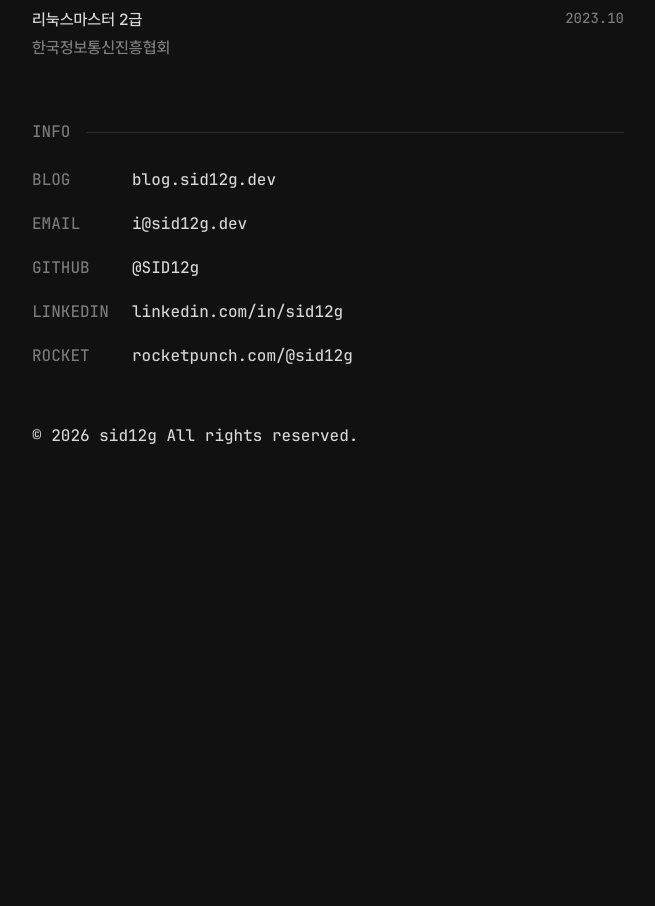
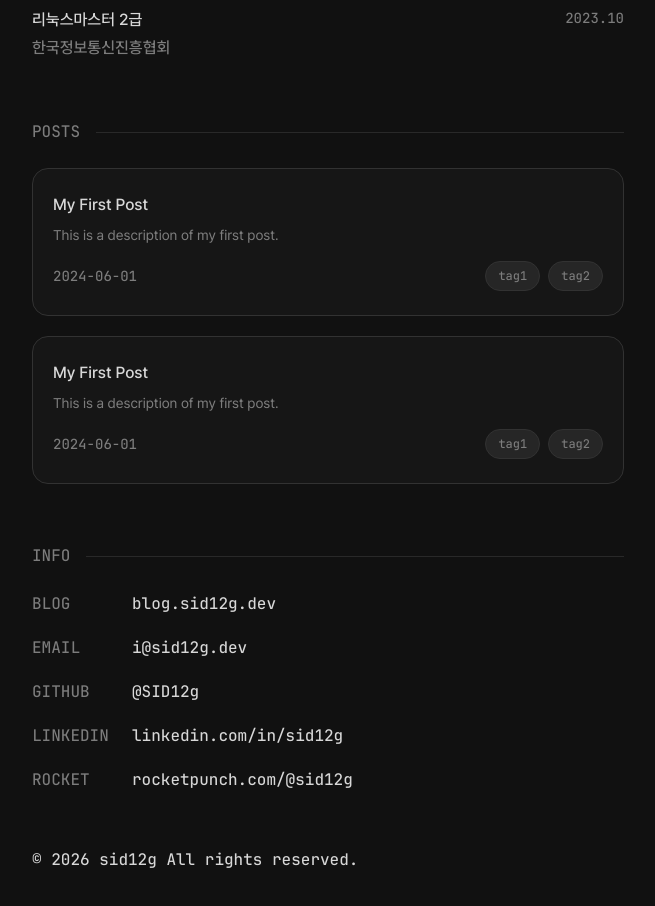
Before and after one commit to SID12g/sid12g.dev, a Next.js app: page / in a window 1280 px wide. Shown: the part 1640-2546 px from the top of the page, without its empty margins (312-967 px from the left). Before the commit the page ends 2140 px from the top, so only its background shows below. Built offline with nearby package versions, Linux system fonts and the light colour scheme.

Commit message:
feat(section): Posts 섹션 컴포넌트 추가
- PostItem 카드 UI 컴포넌트 구현 (제목, 설명, 날짜, 태그)
- 홈 페이지에 Posts 섹션 렌더링 추가

```diff
--- a/src/app/page.tsx
+++ b/src/app/page.tsx
@@ -3,6 +3,7 @@ import Certifications from "@/components/section/Certifications";
 import Education from "@/components/section/Education";
 import Info from "@/components/section/Info";
 import Intro from "@/components/section/Intro";
+import Posts from "@/components/section/Posts";
 import Profile from "@/components/section/Profile";
 import Stack from "@/components/section/Stacks";
 
@@ -15,6 +16,7 @@ export default function Home() {
       <Activities />
       <Stack />
       <Certifications />
+      <Posts />
       <Info />
     </div>
   );
--- /dev/null
+++ b/src/components/section/Posts.tsx
@@ -0,0 +1,64 @@
+import Separator from "@/components/Separator";
+import Link from "next/link";
+
+export default function Posts() {
+  return (
+    <div>
+      <Separator title="POSTS" />
+      <div className="flex flex-col gap-5">
+        <PostItem
+          title="My First Post"
+          description="This is a description of my first post."
+          date="2024-06-01"
+          tags={["tag1", "tag2"]}
+          href="/posts/my-first-post"
+        />
+        <PostItem
+          title="My First Post"
+          description="This is a description of my first post."
+          date="2024-06-01"
+          tags={["tag1", "tag2"]}
+          href="/posts/my-first-post"
+        />
+      </div>
+    </div>
+  );
+}
+
+function PostItem({
+  title,
+  description,
+  date,
+  tags,
+  href,
+}: {
+  title: string;
+  description: string;
+  date: string;
+  tags: string[];
+  href: string;
+}) {
+  return (
+    <Link href={href} target="_blank" rel="noopener noreferrer">
+      <div className="flex flex-col gap-4 px-5 py-6 rounded-2xl border border-faint bg-muted-5">
+        <div className="flex flex-col gap-2">
+          <p className="text-base font-medium">{title}</p>
+          <p className="text-sm text-muted">{description}</p>
+        </div>
+        <div className="flex flew-row items-center justify-between">
+          <p className="text-sm text-muted font-jetbrains-mono">{date}</p>
+          <div className="flex flex-wrap gap-2">
+            {tags.map((tag) => (
+              <div
+                className="text-xs text-muted font-jetbrains-mono px-3 py-[6px] bg-muted-15 rounded-full border border-faint w-fit"
+                key={tag}
+              >
+                {tag}
+              </div>
+            ))}
+          </div>
+        </div>
+      </div>
+    </Link>
+  );
+}
```
